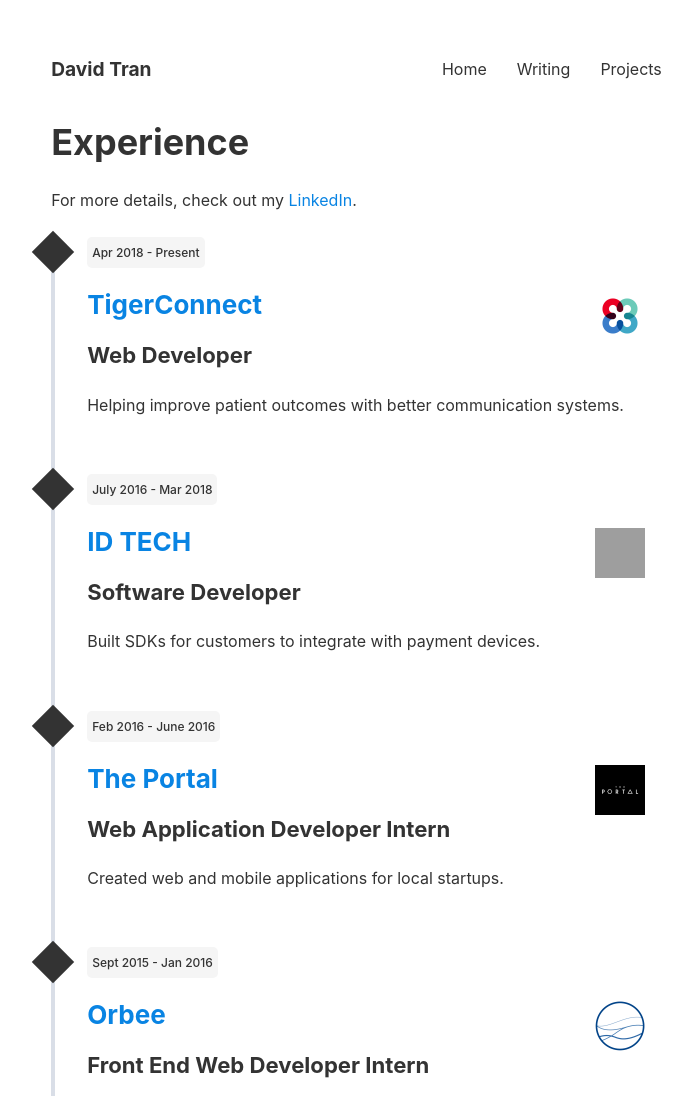
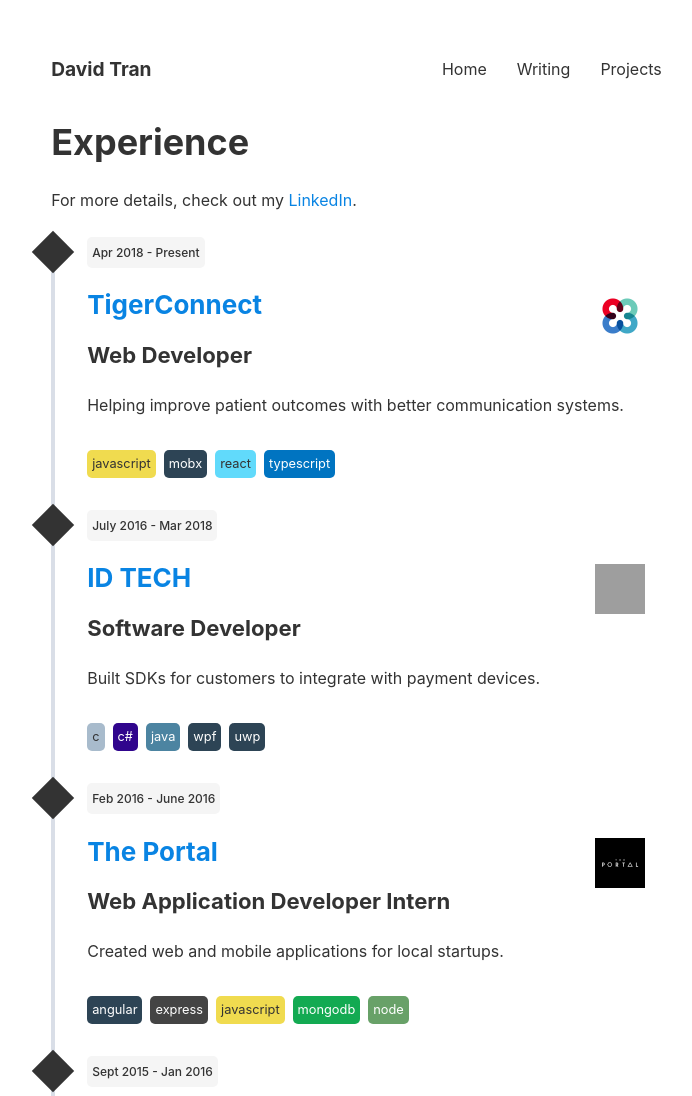
Before and after one commit to davidlamt/davidltran.com, a Gatsby site: page /experience in a window 1280 px wide. Shown: the top 1096 px of the page, without its empty margins (276-968 px from the left). Built offline with nearby package versions, Linux system fonts and the light colour scheme; Gatsby itself is replaced by a stand-in of ours; grey boxes are pictures that could not be loaded.

Commit message:
Add tags to experiences

```diff
--- a/src/components/Experience.js
+++ b/src/components/Experience.js
@@ -1,6 +1,8 @@
 import React, { useState } from 'react';
 import PropTypes from 'prop-types';
 import styled, { css } from 'styled-components';
+
+import { Tag } from './';
 
 const ExperienceContainer = styled.div`
   border-left: 4px solid #d9dee7;
@@ -61,6 +63,7 @@
   description,
   endDate,
   startDate,
+  tags,
   title,
 }) => {
   const [isHovered, setIsHovered] = useState(false);
@@ -85,6 +88,9 @@
         </h2>
         <h3>{title}</h3>
         <p>{description}</p>
+        {tags.map(tag => (
+          <Tag tagName={tag} key={tag} />
+        ))}
       </CompanyContainer>
     </ExperienceContainer>
   );
```
